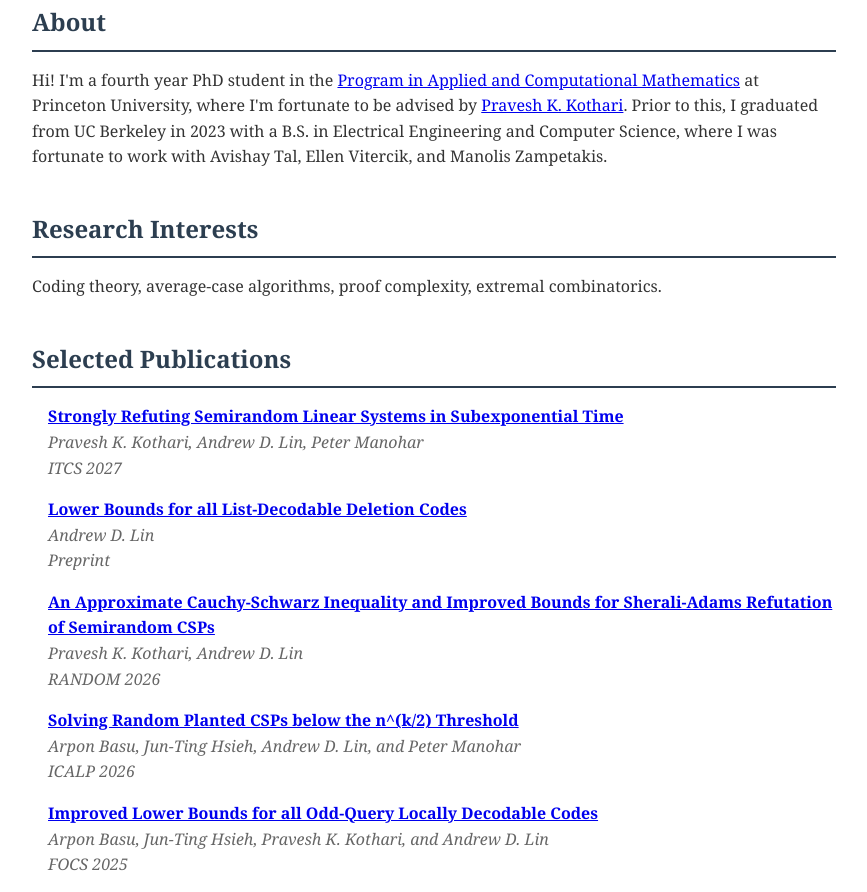
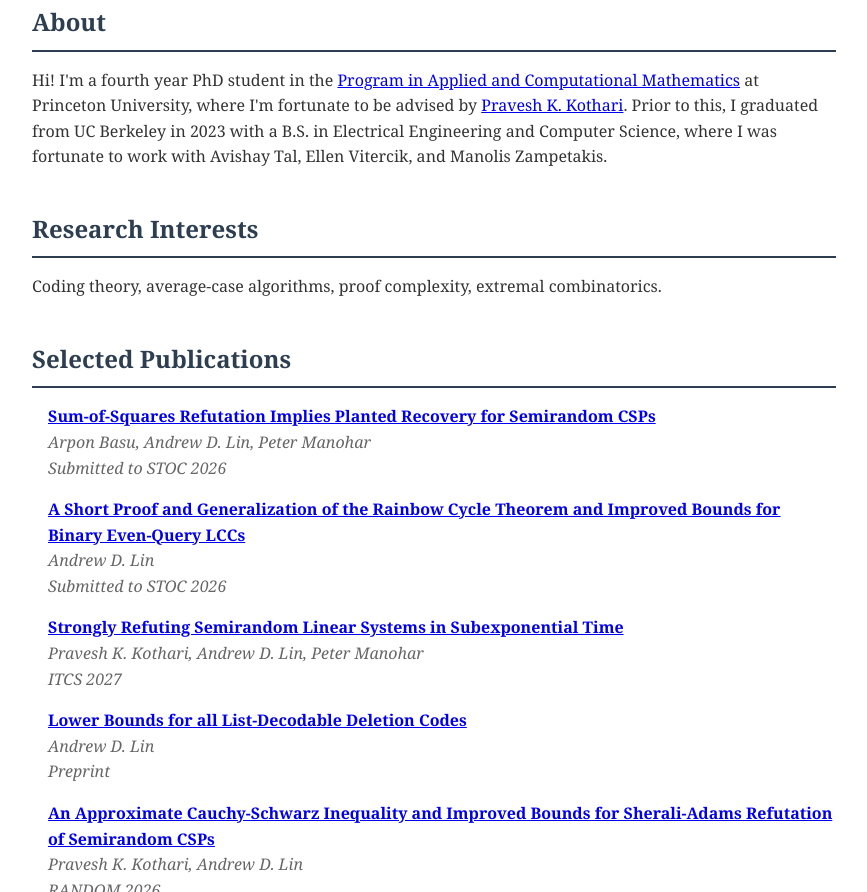
Before and after one commit to andrewdlin/andrewdlin.github.io, a plain HTML site: page index.html in a window 1280 px wide. Shown: the part 491-1383 px from the top of the page, without its empty margins (206-1073 px from the left). Drawn offline with Linux system fonts and the light colour scheme.

Commit message:
Update index.html

```diff
--- a/index.html
+++ b/index.html
@@ -142,6 +142,18 @@
         <section id="publications">
             <h2>Selected Publications</h2>
             <div class="publication">
+                <div class="publication-title"><a href = "https://arxiv.org/abs/2611.08114">Sum-of-Squares Refutation Implies Planted Recovery for Semirandom CSPs
+</a></div>
+                <div class="publication-details">Arpon Basu, Andrew D. Lin, Peter Manohar</div>
+                <div class="publication-details">Submitted to STOC 2026</div>
+            </div>
+            <div class="publication">
+                <div class="publication-title"><a href = "https://arxiv.org/abs/2611.05034">A Short Proof and Generalization of the Rainbow Cycle Theorem and Improved Bounds for Binary Even-Query LCCs
+</a></div>
+                <div class="publication-details">Andrew D. Lin</div>
+                <div class="publication-details">Submitted to STOC 2026</div>
+            </div>
+            <div class="publication">
                 <div class="publication-title"><a href = "https://arxiv.org/abs/2609.30052">Strongly Refuting Semirandom Linear Systems in Subexponential Time</a></div>
                 <div class="publication-details">Pravesh K. Kothari, Andrew D. Lin, Peter Manohar</div>
                 <div class="publication-details">ITCS 2027</div>
```
